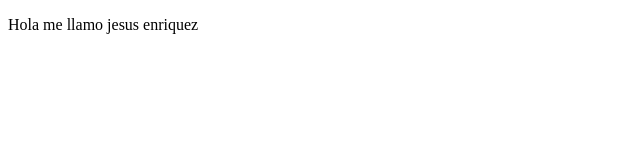
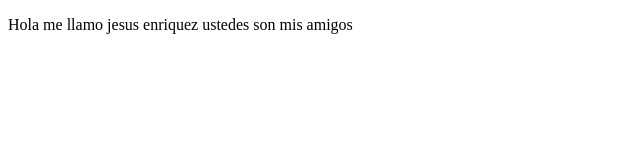
Before and after one commit to Longlivejesus/proyectoCursoDemoCursoPrework, a plain HTML site: page index.html in a window 1280 px wide. Shown: the whole page, without its empty margins (0-640 px from the left). Drawn offline with Linux system fonts and the light colour scheme.

Commit message:
cambios agregamos amigos

```diff
--- a/index.html
+++ b/index.html
@@ -7,6 +7,6 @@
   <title>Hola mundo</title>
 </head>
 <body>
-  <p>Hola me llamo jesus enriquez</p>
+  <p>Hola me llamo jesus enriquez ustedes son mis amigos</p>
 </body>
 </html>
```
